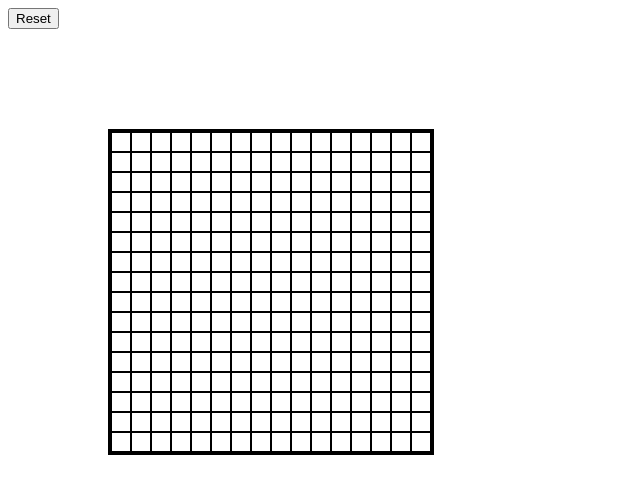
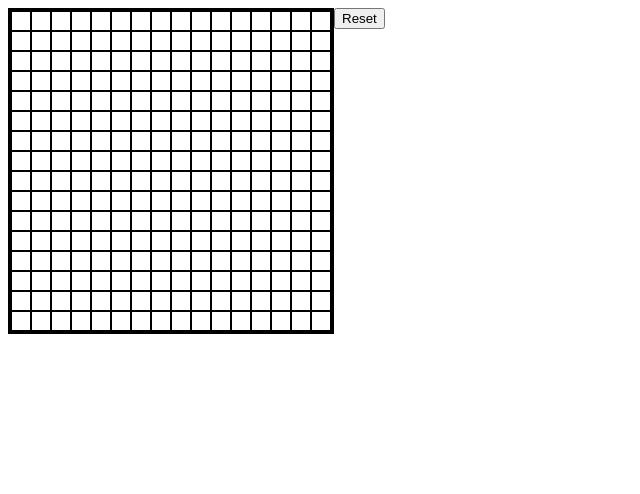
Before and after one commit to NoahMaizels/etch-a-sketch, a plain HTML site: page index.html in a window 1280 px wide. Shown: the whole page, without its empty margins (0-640 px from the left). Drawn offline with Linux system fonts and the light colour scheme.

Commit message:
Set container to float left

```diff
--- a/main.css
+++ b/main.css
@@ -10,7 +10,7 @@
 }
 
 #container {
-    position: relative;
+    float: left;
     top: 100px;
     left: 100px;
     border-style: solid;
```
